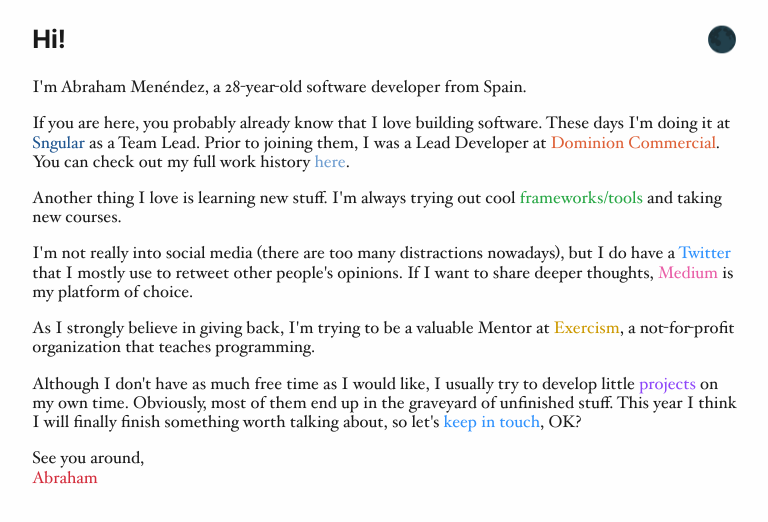
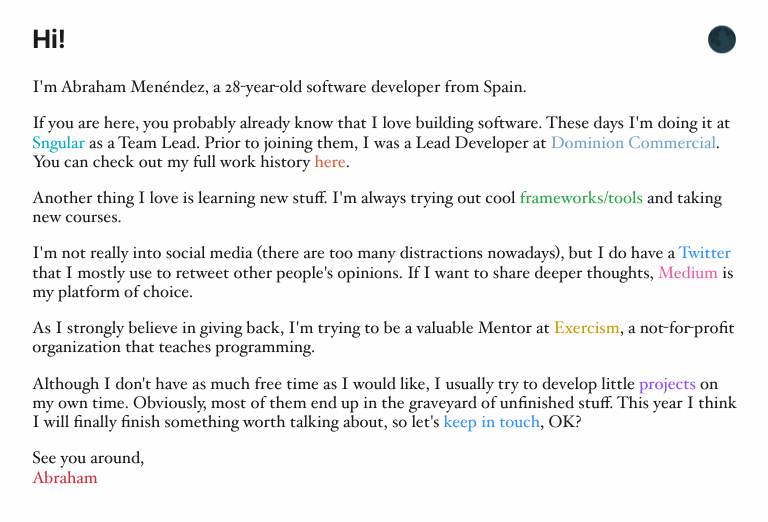
Before and after one commit to abrahammenendez/abrahammenendez.github.io, a plain HTML site: page index.html in a window 1280 px wide. Shown: the whole page, without its empty margins (255-1023 px from the left). Drawn offline with Linux system fonts and the light colour scheme.

Commit message:
Update styles.css

```diff
--- a/css/styles.css
+++ b/css/styles.css
@@ -77,7 +77,7 @@ a:visited {
 }
 
 .sngular {
-  color: #1d548f;
+  color: #00adc8;
 }
 
 .stack {
@@ -85,12 +85,11 @@ a:visited {
 }
 
 .dominion {
-  /* color: #00adc8; */
-  color: #de6037;;
+  color: #719fd1;
 }
 
 .linkedin {
-  color: #719fd1;
+  color: #de6037;
 }
 
 .github {
```
